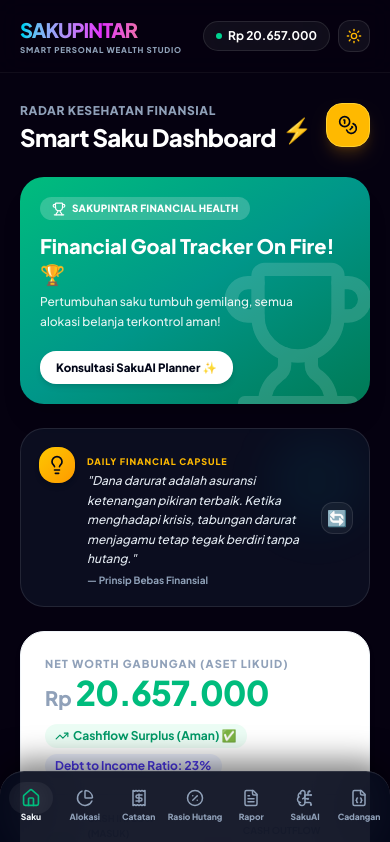
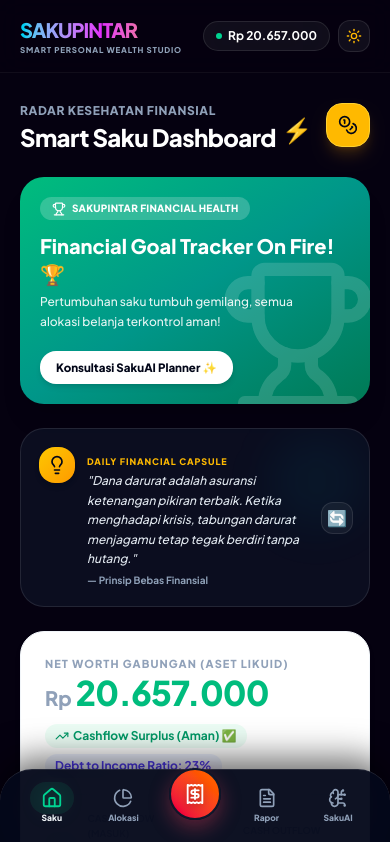
Before and after one commit to wahyupermadi99-boop/sakupintarv2, a React (Vite) app: page / in a window 390 px wide. Shown: the top 842 px of the page. Built offline with nearby package versions, Linux system fonts and the light colour scheme.

Commit message:
feat: redesign bottom nav to 5 items, integrate text-based backup and fix balance accumulation

```diff
--- a/src/components/BottomNavBar.tsx
+++ b/src/components/BottomNavBar.tsx
@@ -4,7 +4,7 @@
  */
 
 import React from 'react';
-import { Home, PieChart, Receipt, PercentCircle, BrainCircuit, FileText, FileJson } from 'lucide-react';
+import { Home, PieChart, Receipt, FileText, BrainCircuit } from 'lucide-react';
 
 interface BottomNavBarProps {
   activeTab: string;
@@ -12,49 +12,83 @@
 }
 
 export default function BottomNavBar({ activeTab, setActiveTab }: BottomNavBarProps) {
-  const navItems = [
-    { id: 'dashboard', label: 'Saku', icon: Home, color: 'text-emerald-500' },
-    { id: 'budgets', label: 'Alokasi', icon: PieChart, color: 'text-amber-500' },
-    { id: 'transactions', label: 'Catatan', icon: Receipt, color: 'text-rose-500' },
-    { id: 'debts', label: 'Rasio Hutang', icon: PercentCircle, color: 'text-indigo-400' },
-    { id: 'financial-report', label: 'Rapor', icon: FileText, color: 'text-cyan-400' },
-    { id: 'ai-advisor', label: 'SakuAI', icon: BrainCircuit, color: 'text-teal-500' },
-    { id: 'backup', label: 'Cadangan', icon: FileJson, color: 'text-violet-400 font-bold' },
-  ];
+  return (
+    <div className="fixed bottom-0 left-0 right-0 bg-slate-950/95 backdrop-blur-3xl border-t border-white/10 px-2 pb-[calc(env(safe-area-inset-bottom)+10px)] pt-2 shadow-[0_-10px_35px_rgba(0,0,0,0.6)] z-45 max-w-lg mx-auto rounded-t-[32px] md:hidden">
+      <div className="flex justify-between items-center h-14 select-none relative px-2">
 
-  return (
-    <div className="fixed bottom-0 left-0 right-0 bg-slate-950/90 backdrop-blur-2xl border-t border-white/10 px-1 pb-[calc(env(safe-area-inset-bottom)+10px)] pt-1.5 shadow-[0_-10px_30px_rgba(0,0,0,0.5)] z-40 max-w-md mx-auto rounded-t-3xl">
-      <div className="flex justify-between items-center h-14 select-none">
-        {navItems.map((item) => {
-          const Icon = item.icon;
-          const isActive = activeTab === item.id;
-          return (
-            <button
-              key={item.id}
-              onClick={() => setActiveTab(item.id)}
-              className="flex flex-col items-center justify-center flex-1 h-full py-0.5 relative focus:outline-none group active:scale-90 transition-transform duration-100"
-            >
-              {/* Highlight background blob on active tab */}
-              {isActive && (
-                <div className="absolute top-1 w-11 h-8 rounded-full bg-white/5 -z-10 transition-all duration-300" />
+        {/* Left Item 1: Saku (Beranda) */}
+        <button
+          id="nav-btn-saku"
+          onClick={() => setActiveTab('dashboard')}
+          className="flex flex-col items-center justify-center flex-1 h-full relative focus:outline-none group active:scale-90 transition-transform duration-100"
+        >
+          {activeTab === 'dashboard' && (
+            <div className="absolute top-1 w-11 h-8 rounded-full bg-emerald-500/10 -z-10 animate-pulse" />
+          )}
+          <Home className={`w-5 h-5 transition-all duration-200 ${activeTab === 'dashboard' ? 'text-emerald-400 scale-110 drop-shadow-[0_0_10px_rgba(52,211,153,0.3)]' : 'text-slate-450 text-slate-400 group-hover:text-slate-200'}`} />
+          <span className={`text-[8.5px] font-black mt-1 transition-colors duration-200 ${activeTab === 'dashboard' ? 'text-slate-100' : 'text-slate-400'}`}>Saku</span>
+        </button>
+
+        {/* Left Item 2: Alokasi Pagu */}
+        <button
+          id="nav-btn-alokasi"
+          onClick={() => setActiveTab('budgets')}
+          className="flex flex-col items-center justify-center flex-1 h-full relative focus:outline-none group active:scale-90 transition-transform duration-100"
+        >
+          {activeTab === 'budgets' && (
+            <div className="absolute top-1 w-11 h-8 rounded-full bg-amber-500/10 -z-10 animate-pulse" />
+          )}
+          <PieChart className={`w-5 h-5 transition-all duration-200 ${activeTab === 'budgets' ? 'text-amber-400 scale-110 drop-shadow-[0_0_10px_rgba(251,191,36,0.3)]' : 'text-slate-450 text-slate-400 group-hover:text-slate-200'}`} />
+          <span className={`text-[8.5px] font-black mt-1 transition-colors duration-200 ${activeTab === 'budgets' ? 'text-slate-100 px-0.5' : 'text-slate-400'}`}>Alokasi</span>
+        </button>
+
+        {/* Central Floating Action: Transaksi (Large Elevated Circle) */}
+        <div className="flex-1 flex justify-center -mt-6 relative z-50">
+          <button
+            id="nav-btn-central-transaksi"
+            onClick={() => setActiveTab('transactions')}
+            className={`w-13 h-13 rounded-full flex flex-col items-center justify-center shadow-[0_8px_20px_rgba(244,63,94,0.35)] focus:outline-none active:scale-95 transition-all duration-200 border-2 ${
+              activeTab === 'transactions'
+                ? 'border-white bg-gradient-to-tr from-rose-500 to-orange-400 ring-4 ring-rose-500/20'
+                : 'border-slate-900 bg-gradient-to-tr from-rose-600 to-orange-500 hover:scale-105'
+            }`}
+            title="Catat Transaksi"
+          >
+            <div className="relative flex items-center justify-center w-full h-full">
+              {activeTab === 'transactions' && (
+                <span className="absolute inset-x-0 inset-y-0 rounded-full border border-white/50 animate-ping opacity-50" />
               )}
-              <Icon
-                className={`w-4.5 h-4.5 transition-all duration-300 ${
-                  isActive
-                    ? `${item.color} scale-110 drop-shadow-[0_0_8px_rgba(255,255,255,0.15)]`
-                    : 'text-slate-400 group-hover:text-slate-200'
-                }`}
-              />
-              <span
-                className={`text-[8.5px] font-black mt-1 transition-colors duration-300 truncate max-w-full px-0.5 ${
-                  isActive ? 'text-slate-100' : 'text-slate-400'
-                }`}
-              >
-                {item.label}
-              </span>
-            </button>
-          );
-        })}
+              <Receipt className="w-5.5 h-5.5 text-white drop-shadow-[0_2px_4px_rgba(0,0,0,0.3)]" />
+            </div>
+          </button>
+        </div>
+
+        {/* Right Item 1: Rapor Keuangan */}
+        <button
+          id="nav-btn-rapor"
+          onClick={() => setActiveTab('financial-report')}
+          className="flex flex-col items-center justify-center flex-1 h-full relative focus:outline-none group active:scale-90 transition-transform duration-100"
+        >
+          {activeTab === 'financial-report' && (
+            <div className="absolute top-1 w-11 h-8 rounded-full bg-cyan-500/10 -z-10 animate-pulse" />
+          )}
+          <FileText className={`w-5 h-5 transition-all duration-200 ${activeTab === 'financial-report' ? 'text-cyan-400 scale-110 drop-shadow-[0_0_10px_rgba(34,211,238,0.3)]' : 'text-slate-450 text-slate-400 group-hover:text-slate-200'}`} />
+          <span className={`text-[8.5px] font-black mt-1 transition-colors duration-200 ${activeTab === 'financial-report' ? 'text-slate-100' : 'text-slate-400'}`}>Rapor</span>
+        </button>
+
+        {/* Right Item 2: SakuAI Advisor */}
+        <button
+          id="nav-btn-sakuai"
+          onClick={() => setActiveTab('ai-advisor')}
+          className="flex flex-col items-center justify-center flex-1 h-full relative focus:outline-none group active:scale-90 transition-transform duration-100"
+        >
+          {activeTab === 'ai-advisor' && (
+            <div className="absolute top-1 w-11 h-8 rounded-full bg-teal-500/10 -z-10 animate-pulse" />
+          )}
+          <BrainCircuit className={`w-5 h-5 transition-all duration-200 ${activeTab === 'ai-advisor' ? 'text-teal-400 scale-110 drop-shadow-[0_0_10px_rgba(20,184,166,0.3)]' : 'text-slate-450 text-slate-400 group-hover:text-slate-200'}`} />
+          <span className={`text-[8.5px] font-black mt-1 transition-colors duration-200 ${activeTab === 'ai-advisor' ? 'text-slate-100' : 'text-slate-400'}`}>SakuAI</span>
+        </button>
+
       </div>
     </div>
   );
--- a/src/components/Dashboard.tsx
+++ b/src/components/Dashboard.tsx
@@ -23,7 +23,8 @@
   AlertCircle,
   Lightbulb,
   ShieldCheck,
-  Check
+  Check,
+  PercentCircle
 } from 'lucide-react';
 import { Transaction, BudgetBucket, DebtItem, BankAccount } from '../types';
 
@@ -845,6 +846,49 @@
         )}
       </div>
 
+      {/* 7. Fitur Tambahan (Rasio Hutang & Manajemen Cadangan) */}
+      <div className="grid grid-cols-1 sm:grid-cols-2 gap-4 pt-2">
+
+        {/* Rasio Hutang Quick Link Card */}
+        <div
+          onClick={() => setActiveTab('debts')}
+          className="bg-white/5 border border-white/10 hover:border-indigo-500/20 p-5 rounded-3xl cursor-pointer transition-all hover:scale-[1.01] active:scale-95 group relative overflow-hidden shadow-sm"
+        >
+          <div className="absolute right-0 bottom-0 translate-x-3 translate-y-3 opacity-10 group-hover:scale-110 transition-transform duration-300">
+            <PercentCircle className="w-20 h-20 text-indigo-400" />
+          </div>
+          <div>
+            <span className="text-[10px] text-indigo-400 font-extrabold uppercase tracking-wider block">Kesehatan Kredit</span>
+            <h4 className="text-sm font-black text-white mt-1 group-hover:text-indigo-300 transition-colors flex items-center gap-1.5">
+              Rasio Hutang & Cicilan 💳
+            </h4>
+            <p className="text-xs text-slate-400 mt-2.5 leading-relaxed font-semibold">
+              Kalkulasi Debt-to-Income (DTI) sesuai acuan CFP. Total cicilan anda saat ini adalah <strong className="text-rose-400">Rp {totalMonthlyDebt.toLocaleString('id-ID')}</strong>/bulan. Tap untuk kelola hutang.
+            </p>
+          </div>
+        </div>
+
+        {/* Manajemen Cadangan Quick Link Card */}
+        <div
+          onClick={() => setActiveTab('backup')}
+          className="bg-white/5 border border-white/10 hover:border-violet-500/20 p-5 rounded-3xl cursor-pointer transition-all hover:scale-[1.01] active:scale-95 group relative overflow-hidden shadow-sm"
+        >
+          <div className="absolute right-0 bottom-0 translate-x-3 translate-y-3 opacity-10 group-hover:scale-110 transition-transform duration-300">
+            <Check className="w-20 h-20 text-violet-400" />
+          </div>
+          <div>
+            <span className="text-[10px] text-violet-400 font-extrabold uppercase tracking-wider block">Konektivitas Data</span>
+            <h4 className="text-sm font-black text-white mt-1 group-hover:text-violet-300 transition-colors flex items-center gap-1.5">
+              Backup / Restore Text 🔄
+            </h4>
+            <p className="text-xs text-slate-400 mt-2.5 leading-relaxed font-semibold">
+              Ekspor seluruh catatan mutasi keuangan, alokasi saku, dan dana darurat anda ke dalam format teks salin-tempel yang aman dan praktis. Tap untuk backup.
+            </p>
+          </div>
+        </div>
+
+      </div>
+
     </div>
   );
 }
--- a/src/components/FinancialReport.tsx
+++ b/src/components/FinancialReport.tsx
@@ -441,7 +441,7 @@
 
                 <div className="space-y-2.5">
                   {categorySummary.map(([cat, amt]) => {
-                    const ratio = periodExpense > 0 ? (amt / periodExpense) * 105 : 0;
+                    const ratio = periodExpense > 0 ? (amt / periodExpense) * 100 : 0;
                     return (
                       <div key={cat} className="space-y-1">
                         <div className="flex justify-between text-xs font-bold">
```
